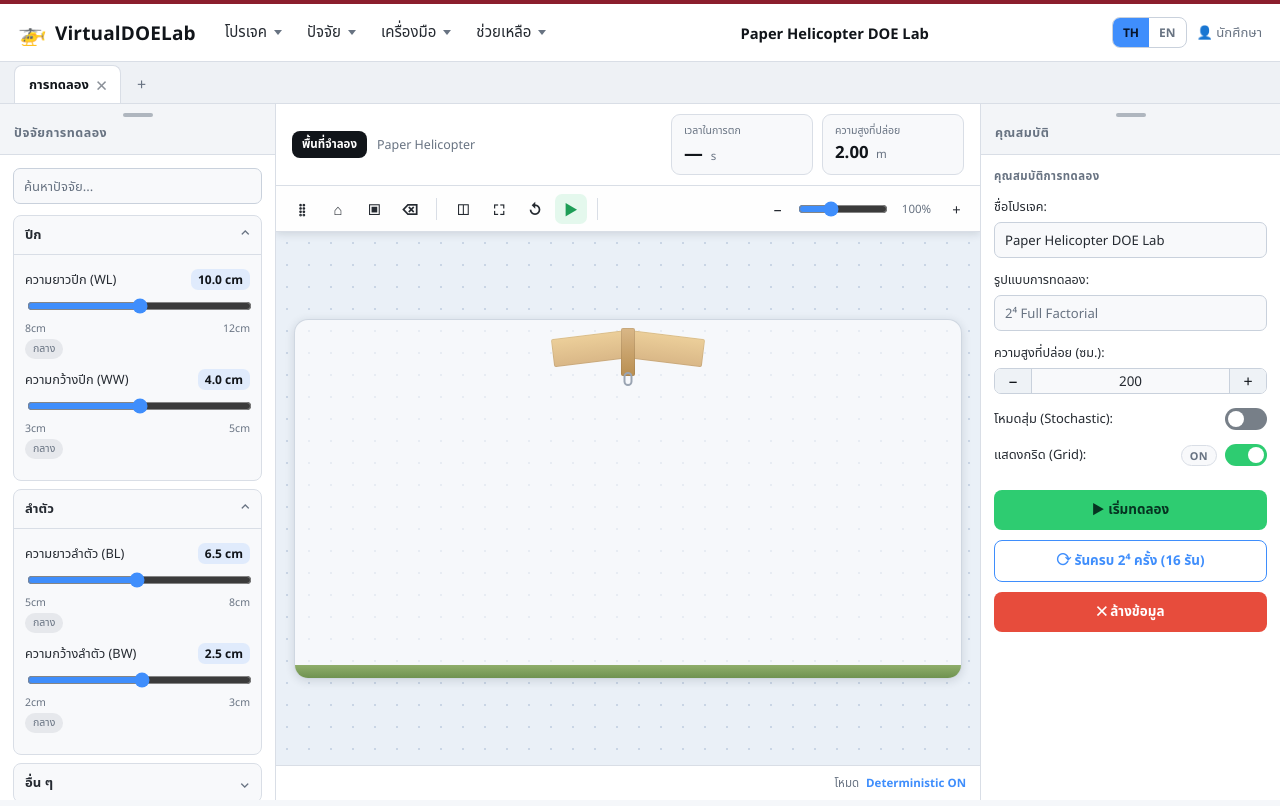
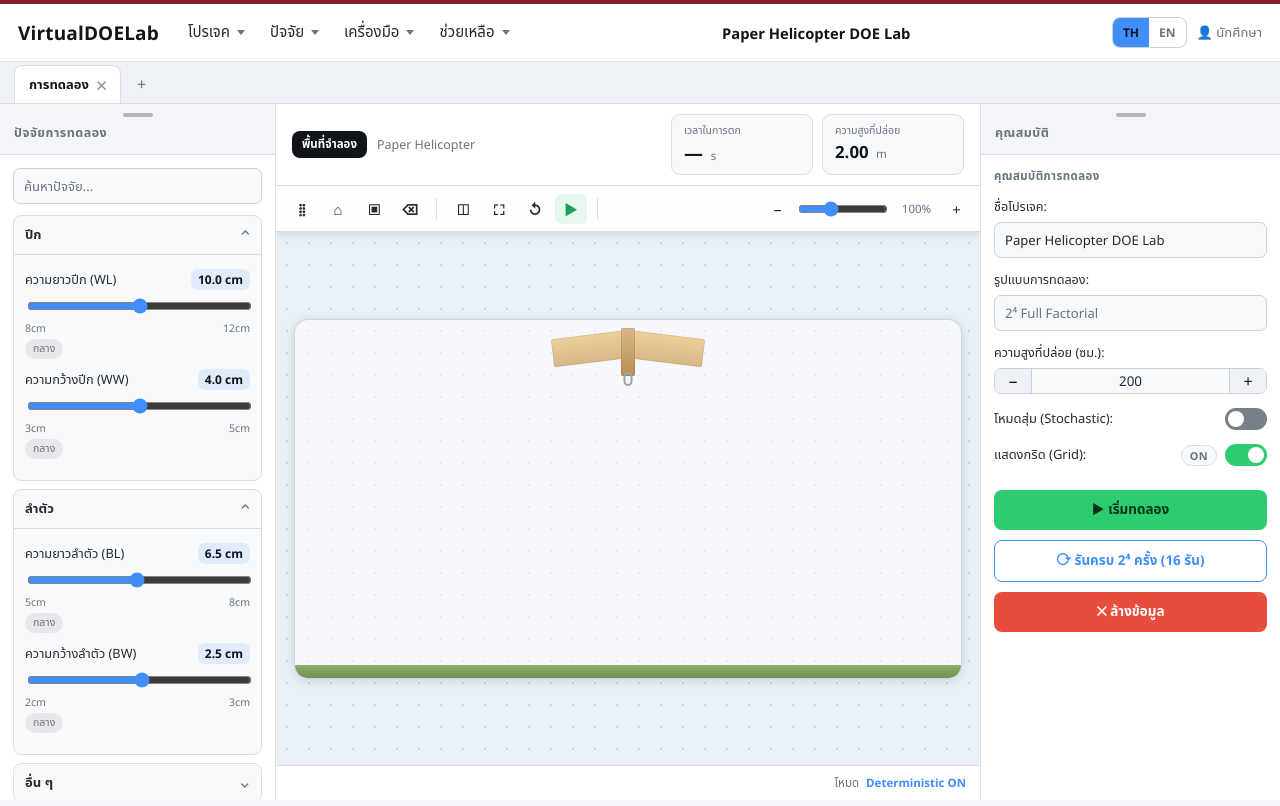
Before and after one commit to Sszky/VirtualDOELab, a plain HTML site: page Helicopter/helicopter.html in a window 1280 px wide. Shown: the top 806 px of the page. Drawn offline with Linux system fonts and the light colour scheme.

Commit message:
update 1 helicopter

```diff
--- a/Helicopter/helicopter.css
+++ b/Helicopter/helicopter.css
@@ -129,11 +129,6 @@ button {
   white-space: nowrap;
 }
 
-.logo-icon {
-  font-size: 23px;
-  line-height: 1;
-}
-
 .logo-name {
   font-size: 19px;
 }
--- a/Helicopter/helicopter.html
+++ b/Helicopter/helicopter.html
@@ -16,7 +16,6 @@
     <header class="main-navbar" id="mainNavbar">
       <div class="navbar-left">
         <a class="logo" id="appLogo" href="#" aria-label="LOGO">
-          <span class="logo-icon">🚁</span>
           <span class="logo-name">VirtualDOELab</span>
         </a>
 
```
